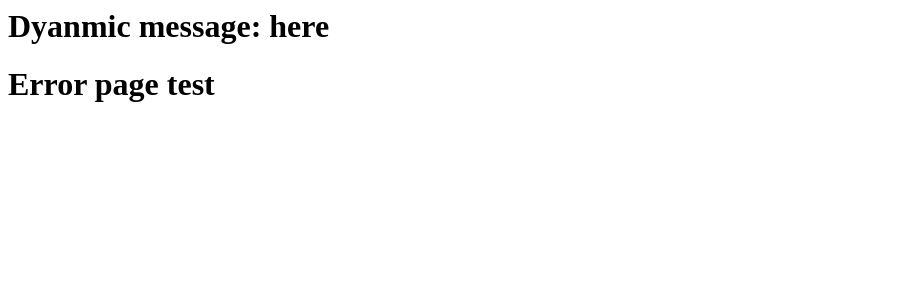
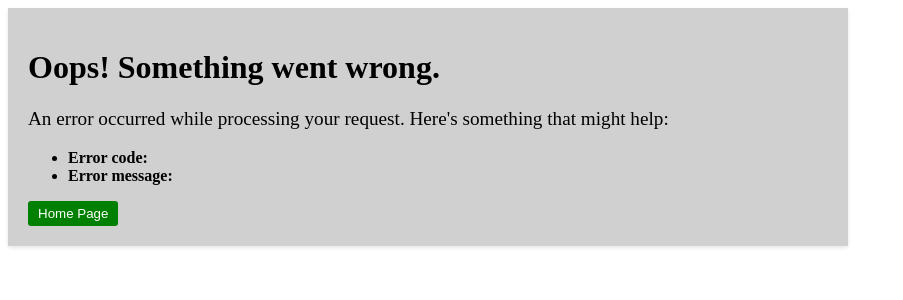
Before and after one commit to lg17057/scholarship, a Flask app: template templates/error_page.html in a window 1280 px wide. Shown: the top 300 px of the page, without its empty margins (0-903 px from the left). Run offline with Flask 3, Linux system fonts and the light colour scheme; the template is opened without the code that fills it, so the values that code supplies are empty.

Commit message:
New error pages complete

```diff
--- a/app.py
+++ b/app.py
@@ -97,38 +97,38 @@ def message():
 #Handles 400 errors -
 @app.errorhandler(400)
 def bad_request_error(error):
-    return render_template('error_page.html'), 400
+    return render_template('error_page.html',error_code="400", error_message="Bad Request"), 400
 
 #Handles 401 errors -
 @app.errorhandler(401)
 def unauthorized_error(error):
-    return render_template('error_page.html'), 401
+    return render_template('error_page.html',error_code="401", error_message="Unauthorized"), 401
 
 #Handles 403 errors -
 @app.errorhandler(403)
 def forbidden_error(error):
-    return render_template('error_page.html'), 403
+    return render_template('error_page.html',error_code="403", error_message="Forbidden"), 403
 
 #Handles 404 errors -
 @app.errorhandler(404)
 def page_not_found_error(error):
-    return render_template('error_page.html'), 404
+    return render_template('error_page.html',error_code="404", error_message="Not Found"), 404
 
 #Handles 405 errors -
 @app.errorhandler(405)
 def method_not_allowed_error(error):
-    return render_template('error_page.html'), 405
+    return render_template('error_page.html',error_code="405", error_message="Method Not Allowed"), 405
 
 #Handles 500 errors -
 @app.errorhandler(500)
 def internal_server_error(error):
     sql.session.rollback()
-    return render_template('error_page.html'), 500
+    return render_template('error_page.html',error_code="500", error_message="Internal Server Error"), 500
 
 #Handles 503 errors -
 @app.errorhandler(503)
 def service_unavailable_error(error):
-    return render_template('error_page.html'), 503
+    return render_template('error_page.html',error_code="503", error_message="Service Unavailable"), 503
 
 
 
--- a/templates/error_page.html
+++ b/templates/error_page.html
@@ -1,2 +1,31 @@
-<h1>Dyanmic message: here</h1>
-<h1>Error page test </h1>
+
+<!DOCTYPE html>
+<html>
+<head>
+	<title>Error</title>
+	<style>
+
+		.container {
+			max-width: 800px;
+			padding: 20px;
+			background-color: #d1d0d0;
+			box-shadow: 0 2px 4px rgba(0,0,0,.1);
+		}
+		p {
+			font-size: 1.2em;
+		}
+	</style>
+</head>
+<body>
+	<div class="container">
+		<h1>Oops! Something went wrong.</h1>
+		<p>An error occurred while processing your request. Here's something that might help:</p>
+		<ul>
+			<li><strong>Error code:</strong> {{ error_code }}</li>
+			<li><strong>Error message:</strong> {{ error_message }}</li>
+		</ul>
+        <button onclick="window.location.href='/'"style="background-color: green; color: white; padding: 5px 10px; border: none; border-radius: 3px;">Home Page</button>
+
+	</div>
+</body>
+</html>
--- a/templates/message.html
+++ b/templates/message.html
@@ -1,2 +1 @@
-<h1> message goes below:</h1>
 <h2>Message: {{message}}</h2>
```
